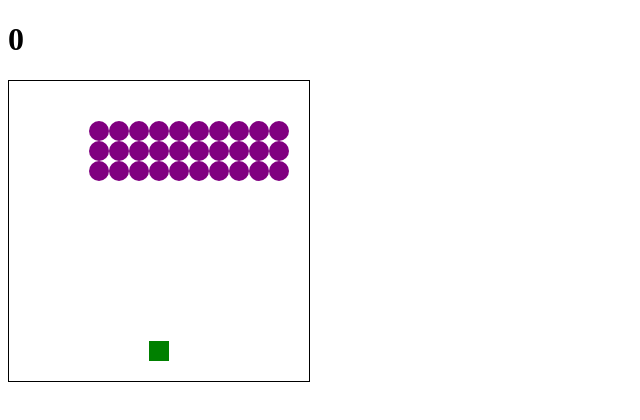
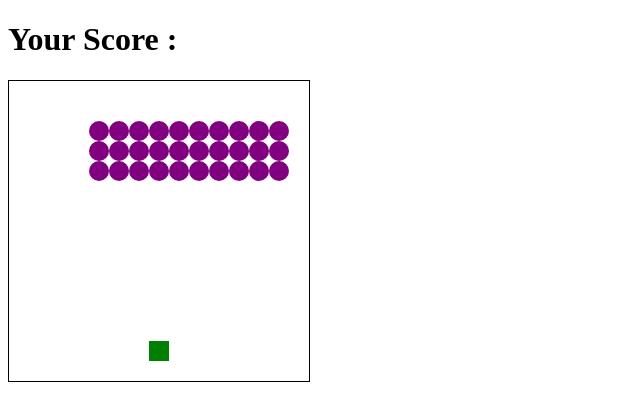
Before and after one commit to ptripathi2002/Space-invader-game, a plain HTML site: page index.html in a window 1280 px wide. Shown: the whole page, without its empty margins (0-640 px from the left). Drawn offline with Linux system fonts and the light colour scheme.

Commit message:
Update index.html

```diff
--- a/index.html
+++ b/index.html
@@ -8,7 +8,7 @@
     <link rel = "stylesheet" href = "style.css">
 </head>
 <body>
-    <h1 class = "results">0</h1>
+    <h1 class = "results">Your Score : </h1>
     <div class = "grid"></div>
     <script src = "script.js"></script>
 </body>
```
